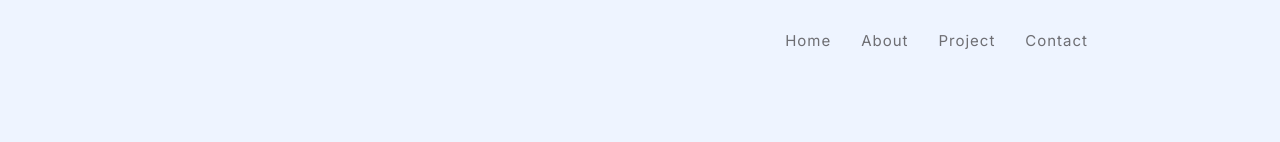
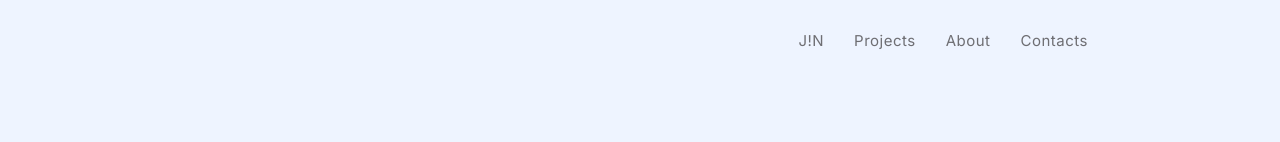
Before and after one commit to thefigtree/portfolio_24_03_11, a Next.js app: page / in a window 1280 px wide. Shown: the top 142 px of the page. Built offline with nearby package versions, Linux system fonts and the light colour scheme.

Commit message:
Css: ul,li, Link

```diff
--- a/components/navigation.jsx
+++ b/components/navigation.jsx
@@ -5,19 +5,19 @@ export default function Navigation() {
   const links = [
     {
       path: "/",
-      name: "Home",
+      name: "J!N",
+    },
+    {
+      path: "/projects",
+      name: "Projects",
     },
     {
       path: "/about",
       name: "About",
     },
     {
-      path: "/project",
-      name: "Project",
-    },
-    {
-      path: "/contact",
-      name: "Contact",
+      path: "/contacts",
+      name: "Contacts",
     },
   ];
 
--- a/components/navigation.module.css
+++ b/components/navigation.module.css
@@ -16,7 +16,7 @@
   display: flex;
   justify-content: space-between;
   align-items: center;
-  letter-spacing: 1px;
+  letter-spacing: 0.5px;
   position: absolute;
   right: 15%;
 }
```
Also changed, not shown: src/app/contacts/page.jsx (renamed from src/app/contact/page.jsx), src/app/projects/page.jsx (renamed from src/app/project/page.jsx).
